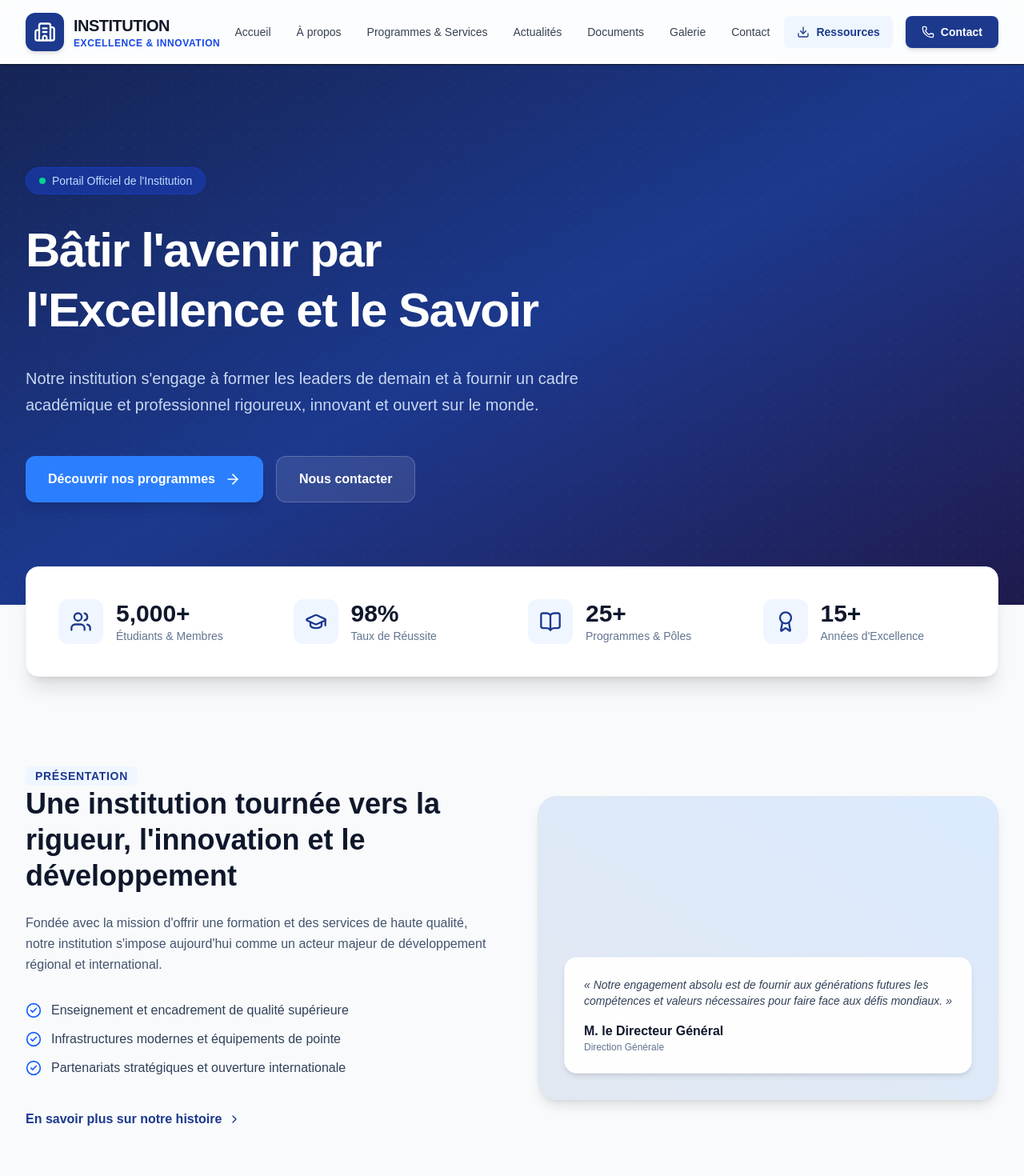
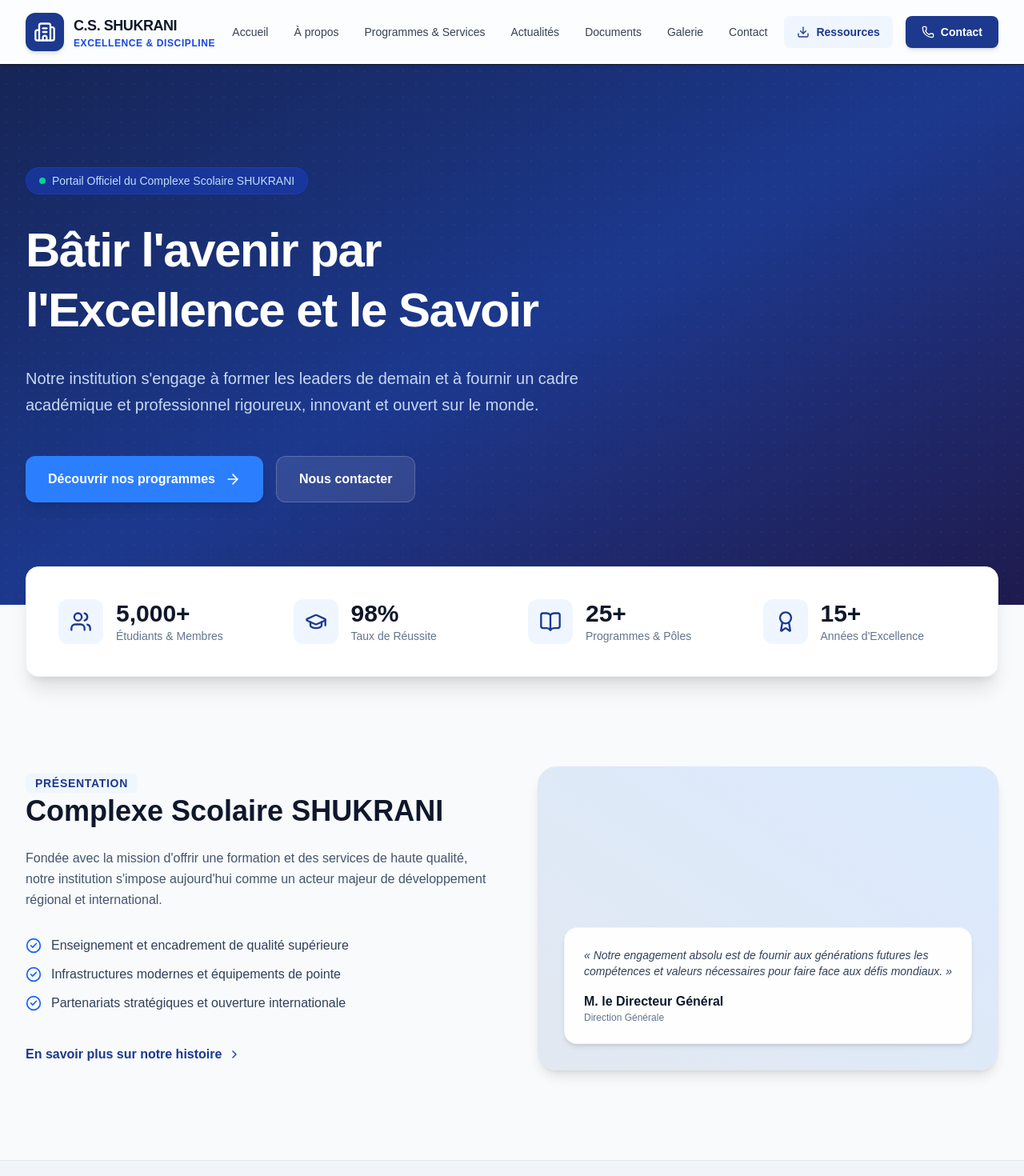
Before and after one commit to Jjk150/site-institutionnel, a Next.js app: page / in a window 1280 px wide. Shown: the top 1470 px of the page at 80% size. Built offline with nearby package versions, Linux system fonts and the light colour scheme.

Commit message:
feat: personnalisation du site aux couleurs du Complexe Scolaire SHUKRANI

```diff
--- a/src/app/layout.tsx
+++ b/src/app/layout.tsx
@@ -2,8 +2,8 @@ import "./globals.css";
 import type { Metadata } from "next";
 
 export const metadata: Metadata = {
-  title: "Portail Officiel - Institution",
-  description: "Site officiel de l'institution",
+  title: "Complexe Scolaire SHUKRANI - Site Officiel",
+  description: "Portail officiel du Complexe Scolaire SHUKRANI. Excellence, éducation et formation de qualité.",
 };
 
 export default function RootLayout({
--- a/src/app/page.tsx
+++ b/src/app/page.tsx
@@ -27,7 +27,7 @@ export default function Home() {
             <div className="max-w-3xl space-y-8">
               <div className="inline-flex items-center space-x-2 bg-blue-800/60 border border-blue-700/50 rounded-full px-4 py-1.5 text-sm font-medium text-blue-200 backdrop-blur-md">
                 <span className="flex h-2 w-2 rounded-full bg-emerald-400 animate-pulse"></span>
-                <span>Portail Officiel de l'Institution</span>
+                <span>Portail Officiel du Complexe Scolaire SHUKRANI</span>
               </div>
               <h1 className="text-4xl sm:text-5xl lg:text-6xl font-extrabold tracking-tight leading-tight">
                 Bâtir l'avenir par l'Excellence et le Savoir
@@ -84,7 +84,7 @@ export default function Home() {
                 Présentation
               </span>
               <h2 className="text-3xl sm:text-4xl font-bold text-slate-900 leading-tight">
-                Une institution tournée vers la rigueur, l'innovation et le développement
+                Complexe Scolaire SHUKRANI
               </h2>
               <p className="text-slate-600 leading-relaxed">
                 Fondée avec la mission d'offrir une formation et des services de haute qualité, notre institution s'impose aujourd'hui comme un acteur majeur de développement régional et international.
--- a/src/components/Navbar.tsx
+++ b/src/components/Navbar.tsx
@@ -28,15 +28,14 @@ export default function Navbar() {
               <Building2 className="h-7 w-7" />
             </div>
             <div>
-              <span className="text-xl font-bold text-gray-900 tracking-tight block">
-                INSTITUTION
+              <span className="text-lg font-bold text-gray-900 tracking-tight block">
+                C.S. SHUKRANI
               </span>
               <span className="text-xs text-blue-700 font-semibold tracking-wider uppercase block">
-                Excellence & Innovation
+                Excellence & Discipline
               </span>
             </div>
           </Link>
-
           {/* Navigation Desktop */}
           <nav className="hidden lg:flex items-center space-x-8">
             {navLinks.map((link) => (
```
